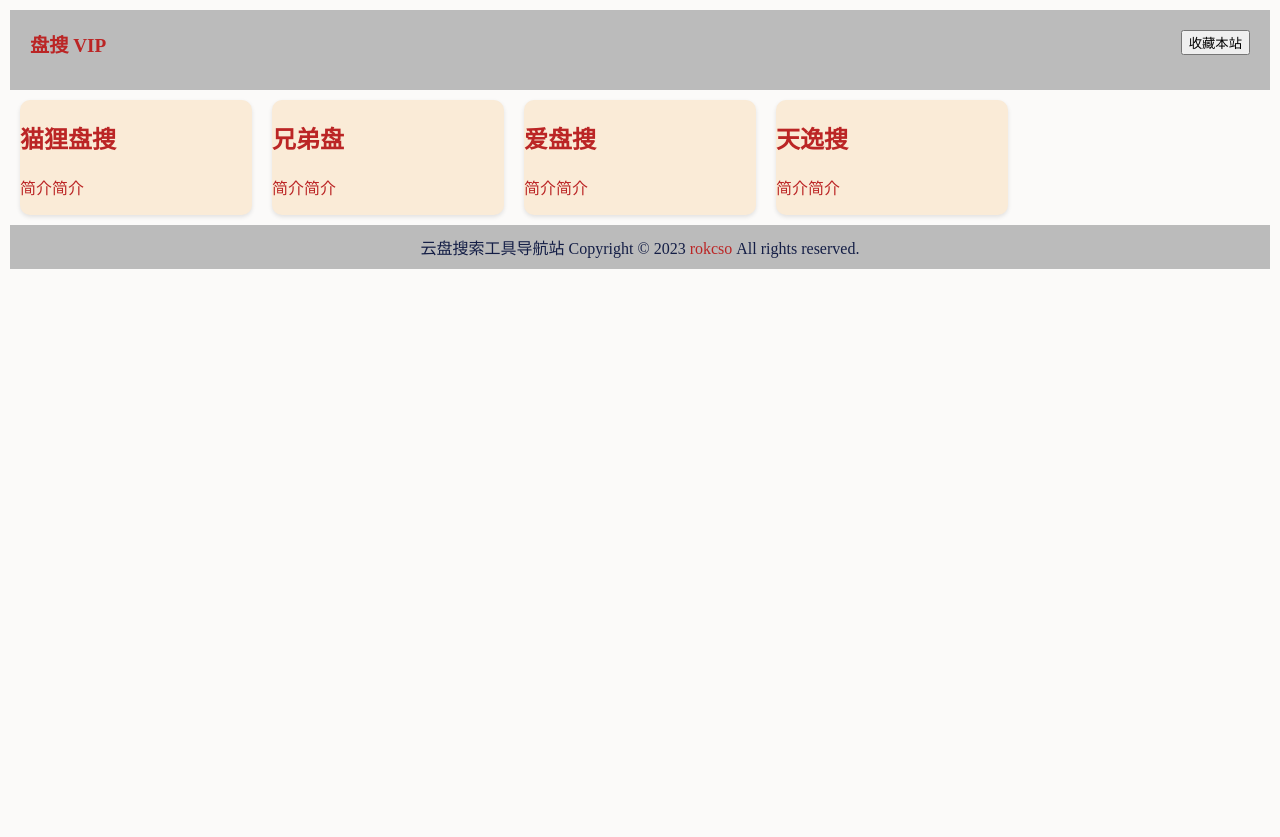
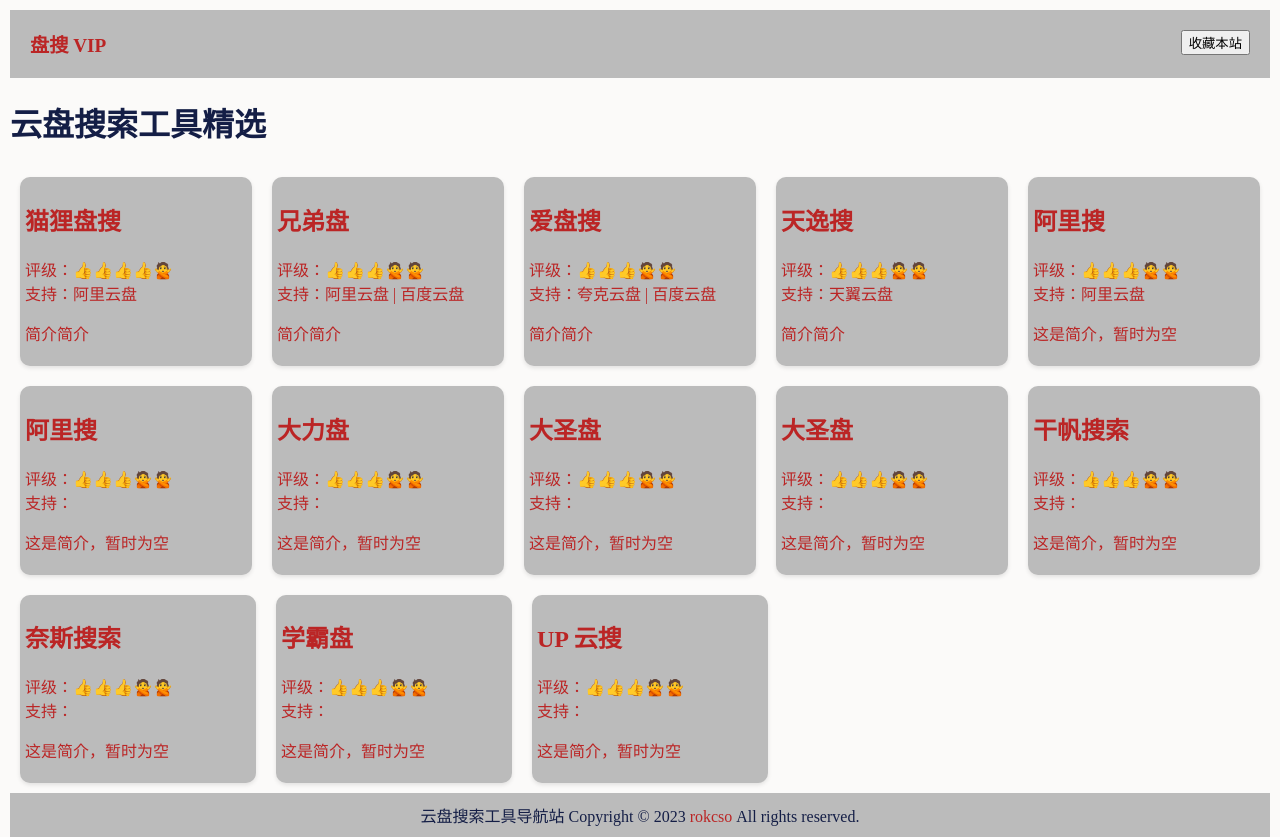
Before and after one commit to rokcso/pansou-vip, a Next.js app: page / in a window 1280 px wide. Built offline with nearby package versions, Linux system fonts and the light colour scheme.

Commit message:
feat: render the site list from data

```diff
--- a/components/sitesList.js
+++ b/components/sitesList.js
@@ -10,13 +10,17 @@ export default function SitesList({ sites }) {
           <div key={index} className={styles.row}>
             {group.map((site) => (
               <div key={site.id} className={styles.siteCard}>
-                <Link href={`/${site.id}`} className={styles.cardLink}>
-                  <div>
+                <Link href={site.link} className={styles.cardLink}>
                     <h2>{site.name}</h2>
-                  </div>
-                  <div>
+                    <div>
+                    <span>评级：{site.score}</span>
+                    </div>
+                    <div>
+                    <span>支持：{site.tags}</span>
+                    </div>
+                    <div>
                     <p>{site.briefIntro}</p>
-                  </div>
+                    </div>
                 </Link>
               </div>
             ))}
--- a/components/sitesList.module.css
+++ b/components/sitesList.module.css
@@ -12,7 +12,8 @@
 .siteCard {
     width: 19%;
     margin: 10px;
-    background-color: antiquewhite;
+    padding: 5px;
+    background-color: #bbb;
     border-radius: 10px;
     box-shadow: 0 2px 4px rgba(0, 0, 0, 0.1);
 }
--- a/pages/index.js
+++ b/pages/index.js
@@ -8,6 +8,7 @@ export default function Home() {
     <>
       <CustomHead />
       <Layout>
+        <h1>云盘搜索工具精选</h1>
         <SitesList sites={sitesData}></SitesList>
       </Layout>
     </>
--- a/public/sitesData.json
+++ b/public/sitesData.json
@@ -4,31 +4,103 @@
         "name": "猫狸盘搜",
         "link": "https://www.alipansou.com/",
         "tags": "阿里云盘",
-        "briefIntro": "简介简介",
-        "details": "这是描述这是描述这是描述 [|] 这是描述这是描述这是描述 这是描述这是描述这是描述 这是描述这是描述这是描述 [|] 这是描述这是描述这是描述这是描述这是描述这是描述"
+        "score": "👍👍👍👍🙅",
+        "briefIntro": "简介简介"
     },
     {
         "id": "xiongdipan",
         "name": "兄弟盘",
+        "score": "👍👍👍🙅🙅",
         "link": "https://xiongdipan.com/",
-        "tags": "阿里云盘 [|] 百度云盘",
-        "briefIntro": "简介简介",
-        "details": "这是描述这是描述这是描述 [|] 这是描述这是描述这是描述 这是描述这是描述这是描述 这是描述这是描述这是描述 [|] 这是描述这是描述这是描述这是描述这是描述这是描述"
+        "tags": "阿里云盘 | 百度云盘",
+        "briefIntro": "简介简介"
     },
     {
         "id": "aipanso",
         "name": "爱盘搜",
+        "score": "👍👍👍🙅🙅",
         "link": "https://aipanso.com/",
-        "tags": "夸克云盘 [|] 百度云盘",
-        "briefIntro": "简介简介",
-        "details": "这是描述这是描述这是描述 [|] 这是描述这是描述这是描述 这是描述这是描述这是描述 这是描述这是描述这是描述 [|] 这是描述这是描述这是描述这是描述这是描述这是描述"
+        "tags": "夸克云盘 | 百度云盘",
+        "briefIntro": "简介简介"
     },
     {
         "id": "tianyiso",
         "name": "天逸搜",
+        "score": "👍👍👍🙅🙅",
         "link": "https://www.tianyiso.com/",
         "tags": "天翼云盘",
-        "briefIntro": "简介简介",
-        "details": "这是描述这是描述这是描述 [|] 这是描述这是描述这是描述 这是描述这是描述这是描述 这是描述这是描述这是描述 [|] 这是描述这是描述这是描述这是描述这是描述这是描述"
+        "briefIntro": "简介简介"
+    },
+    {
+        "id": "aliso",
+        "name": "阿里搜",
+        "score": "👍👍👍🙅🙅",
+        "link": "https://aliso.cc/",
+        "tags": "阿里云盘",
+        "briefIntro": "这是简介，暂时为空"
+    },
+    {
+        "id": "pansoso",
+        "name": "阿里搜",
+        "score": "👍👍👍🙅🙅",
+        "link": "https://www.pansoso.com/",
+        "tags": "",
+        "briefIntro": "这是简介，暂时为空"
+    },
+    {
+        "id": "dalipan",
+        "name": "大力盘",
+        "score": "👍👍👍🙅🙅",
+        "link": "https://www.dalipan.com/",
+        "tags": "",
+        "briefIntro": "这是简介，暂时为空"
+    },
+    {
+        "id": "dashengpan",
+        "name": "大圣盘",
+        "score": "👍👍👍🙅🙅",
+        "link": "https://www.dashengpan.com/",
+        "tags": "",
+        "briefIntro": "这是简介，暂时为空"
+    },
+    {
+        "id": "dashengpan",
+        "name": "大圣盘",
+        "score": "👍👍👍🙅🙅",
+        "link": "https://www.dashengpan.com/",
+        "tags": "",
+        "briefIntro": "这是简介，暂时为空"
+    },
+    {
+        "id": "qianfan",
+        "name": "干帆搜索",
+        "score": "👍👍👍🙅🙅",
+        "link": "https://pan.qianfan.app/",
+        "tags": "",
+        "briefIntro": "这是简介，暂时为空"
+    },
+    {
+        "id": "niceso",
+        "name": "奈斯搜索",
+        "score": "👍👍👍🙅🙅",
+        "link": "https://www.niceso.net/",
+        "tags": "",
+        "briefIntro": "这是简介，暂时为空"
+    },
+    {
+        "id": "xuebapan",
+        "name": "学霸盘",
+        "score": "👍👍👍🙅🙅",
+        "link": "https://www.xuebapan.com/",
+        "tags": "",
+        "briefIntro": "这是简介，暂时为空"
+    },
+    {
+        "id": "upyunso",
+        "name": "UP 云搜",
+        "score": "👍👍👍🙅🙅",
+        "link": "https://www.upyunso.com/",
+        "tags": "",
+        "briefIntro": "这是简介，暂时为空"
     }
 ]
```
Also changed, not shown: pages/[id].js (deleted, +0 -43 lines).
